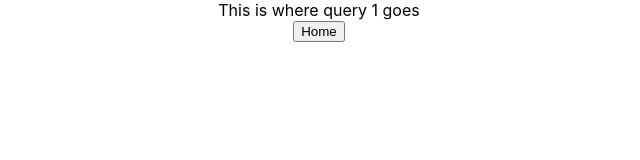
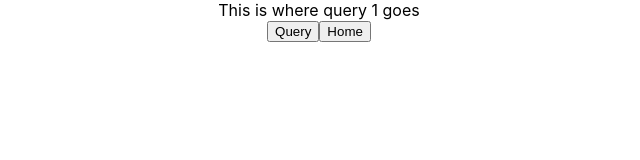
Before and after one commit to kbradle/NBA-Stat-Tracker, a React (Create React App) app: page /query1 in a window 1280 px wide. Shown: the top 160 px of the page, without its empty margins (321-961 px from the left). Built offline with nearby package versions, Linux system fonts and the light colour scheme.

Commit message:
working front end query

```diff
--- a/src/Query1.js
+++ b/src/Query1.js
@@ -1,10 +1,46 @@
 import React from 'react';
 import {Link} from 'react-router-dom';
 
+
+
+function test(){
+    let xhr = new XMLHttpRequest();
+    xhr.open('POST', 'http://localhost:8080');
+    xhr.setRequestHeader("Content-Type", "application/x-www-form-urlencoded");
+
+    var data = new FormData();
+    data.append("query", "select * from country");
+
+    xhr.send("query= select * from country");
+
+
+    // called after the response is received
+    xhr.onload = function() {
+        if (xhr.status !== 200) {
+            alert(`Error ${xhr.status}: ${xhr.statusText}`);
+        } else {
+            document.write(xhr.responseText)
+        }
+    };
+
+    xhr.onprogress = function(event) {
+        if (!event.lengthComputable) {
+            alert(`Received ${event.loaded} bytes`);
+        }
+    };
+
+    xhr.onerror = function() {
+        alert("Request failed");
+    };
+
+}
 const Query1 = () => {
     return(
         <>
         <div>This is where query 1 goes</div>
+        <button variant="outlined" onClick={test}>
+                Query
+        </button>
         <Link to="/">
             <button variant="outlined">
                 Home
```
Also changed, not shown: server.js (+7 -0 lines).
